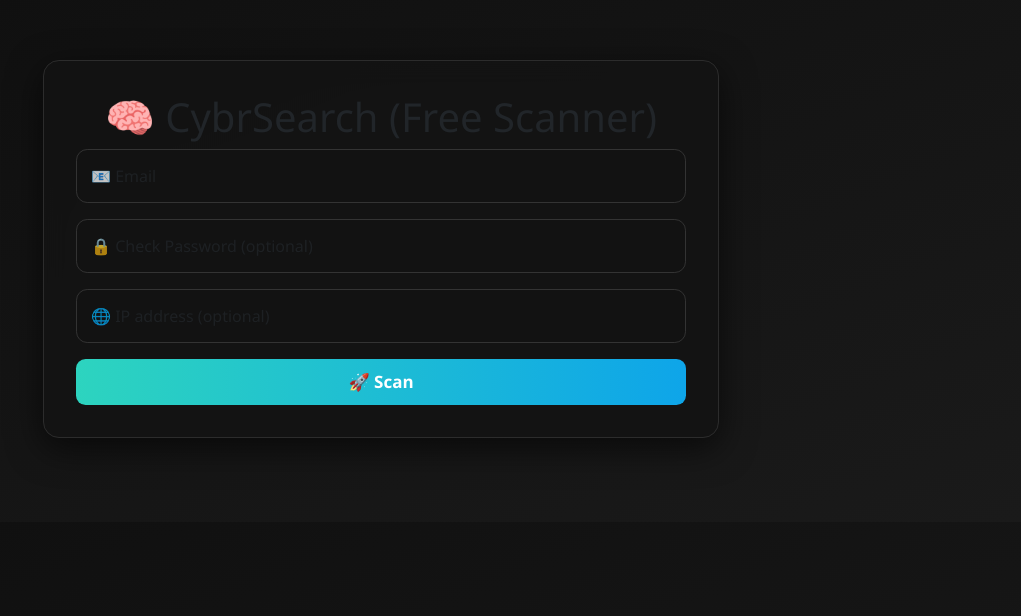
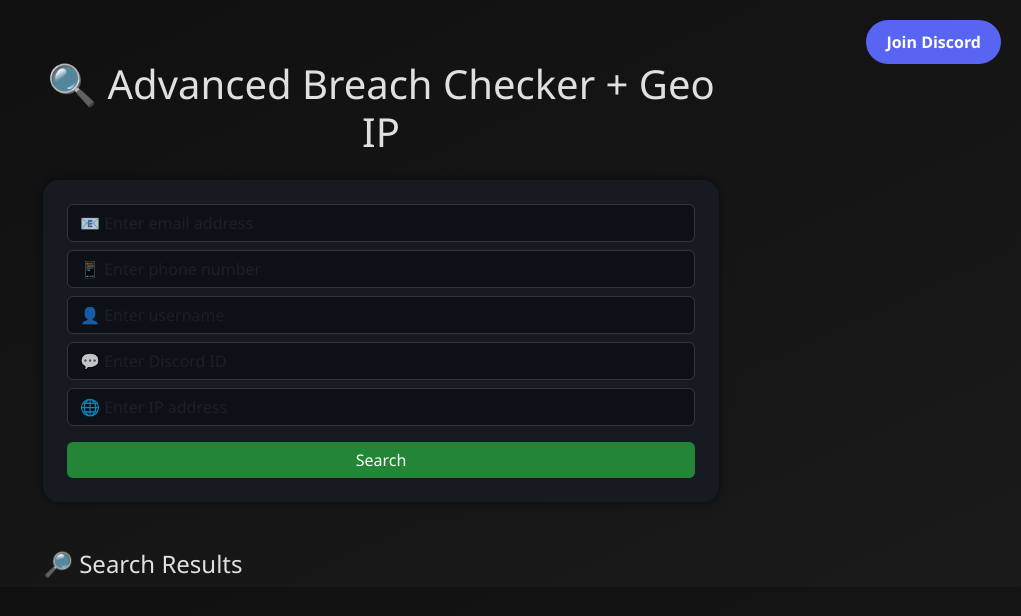
Before and after one commit to 2xricooo/CybrSearch, a plain HTML site: page index.html in a window 1280 px wide. Shown: the whole page, without its empty margins (259-1280 px from the left). Drawn offline with nearby package versions, Linux system fonts and the light colour scheme.

Commit message:
Update index.html

```diff
--- a/index.html
+++ b/index.html
@@ -2,158 +2,147 @@
 <html lang="en">
 <head>
   <meta charset="UTF-8" />
-  <meta name="viewport" content="width=device-width, initial-scale=1.0"/>
-  <title>CybrSearch — Free Breach Scanner</title>
-  <link href="https://cdn.jsdelivr.net/npm/bootstrap@5.3.0/dist/css/bootstrap.min.css" rel="stylesheet"/>
+  <meta name="viewport" content="width=device-width, initial-scale=1.0" />
+  <title>CybrSearch - Breach + Geo IP Checker</title>
+  <link href="https://cdn.jsdelivr.net/npm/bootstrap@5.3.0/dist/css/bootstrap.min.css" rel="stylesheet" />
   <style>
     body {
-      margin: 0; padding: 60px 0;
       background: linear-gradient(to bottom right,#0f0f0f,#1a1a1a);
-      color: #e0e0e0; font-family: 'Segoe UI', sans-serif;
+      color: #e0e0e0;
+      font-family: 'Segoe UI', Tahoma, Geneva, Verdana, sans-serif;
+      padding-top: 60px;
     }
-    .container { max-width: 700px; }
+    .container {
+      max-width: 700px;
+    }
     .card {
-      background: rgba(20,20,20,0.95); border:1px solid #2c2c2c;
-      backdrop-filter: blur(12px); box-shadow:0 10px 35px rgba(0,0,0,0.6);
-      border-radius:1rem; padding:2rem;
+      background-color: #161b22;
+      border: none;
+      border-radius: 1rem;
+      box-shadow: 0 0 10px rgba(0,0,0,0.5);
     }
     .form-control {
-      background:#121212; color:#fff; border:1px solid #333;
-      border-radius:0.7rem; padding:14px; margin-bottom:1rem;
-      transition: border 0.3s, box-shadow 0.3s;
-    }
-    .form-control:focus {
-      outline:none; border-color:#2dd4bf;
-      box-shadow:0 0 0 2px #2dd4bf55; background:#181818;
+      background-color: #0d1117;
+      color: #c9d1d9;
+      border: 1px solid #30363d;
     }
     .btn-primary {
-      background: linear-gradient(to right,#2dd4bf,#0ea5e9);
-      border:none; font-weight:bold; font-size:17px;
-      border-radius:0.6rem; padding:10px; width:100%;
-      transition: background 0.3s;
-    }
-    .btn-primary:hover {
-      background: linear-gradient(to right,#0ea5e9,#2dd4bf);
+      background-color: #238636;
+      border: none;
     }
     .result-box {
-      background:#181818; border-left:5px solid #444;
-      padding:1rem; border-radius:0.6rem; margin-top:0.8rem;
-      font-family: monospace; white-space: pre-wrap;
+      background-color: #1c2128;
+      border-left: 5px solid #30363d;
+      padding: 1rem;
+      border-radius: 0.5rem;
+      margin-top: 0.5rem;
+      white-space: pre-wrap;
     }
-    .result-box.success {border-color:#22c55e; color:#bbf7d0;}
-    .result-box.warning {border-color:#eab308; color:#fef9c3;}
-    .result-box.error {border-color:#ef4444; color:#fecaca;}
+    .result-box.success { border-left-color: #2ea043; }
+    .result-box.warning { border-left-color: #d29922; }
+    .result-box.error { border-left-color: #f85149; }
+    .discord-btn {
+      position: fixed;
+      top: 20px;
+      right: 20px;
+      background-color: #5865F2;
+      color: white;
+      border: none;
+      border-radius: 30px;
+      padding: 10px 20px;
+      font-weight: bold;
+      text-decoration: none;
+    }
   </style>
 </head>
 <body>
+  <a class="discord-btn" href="https://discord.gg/Swatter" target="_blank">Join Discord</a>
+  <div class="container text-center">
+    <h1 class="mb-4">🔍 Advanced Breach Checker + Geo IP</h1>
+    <form onsubmit="searchData(); return false;" class="card p-4">
+      <input id="email" type="email" placeholder="📧 Enter email address" class="form-control mb-2" required>
+      <input id="phone" type="text" placeholder="📱 Enter phone number" class="form-control mb-2">
+      <input id="username" type="text" placeholder="👤 Enter username" class="form-control mb-2">
+      <input id="discord" type="text" placeholder="💬 Enter Discord ID" class="form-control mb-2">
+      <input id="ip" type="text" placeholder="🌐 Enter IP address" class="form-control mb-3">
+      <button type="submit" class="btn btn-primary w-100">Search</button>
+    </form>
 
-<div class="container text-center">
-  <div class="card">
-    <h1>🧠 CybrSearch (Free Scanner)</h1>
-    <form onsubmit="return searchData();">
-      <input id="email" type="email" class="form-control" placeholder="📧 Email">
-      <input id="password" type="password" class="form-control" placeholder="🔒 Check Password (optional)">
-      <input id="ip" type="text" class="form-control" placeholder="🌐 IP address (optional)">
-      <button type="submit" class="btn btn-primary">🚀 Scan</button>
-    </form>
+    <div class="mt-5 text-start">
+      <h4>🔎 Search Results</h4>
+      <div id="results"></div>
     </div>
-  <div id="results" class="mt-4 text-start"></div>
   </div>
 
-<script type="module">
-  function updateResult(msg, type = 'success') {
-    const box = document.createElement('div');
-    box.className = `result-box ${type}`;
+  <script>
+    function updateResult(type, msg, style) {
+      const box = document.createElement("div");
+      box.className = `result-box ${style}`;
       box.innerText = msg;
-    document.getElementById('results').appendChild(box);
+      document.getElementById("results").appendChild(box);
     }
 
-  async function sha1(str) {
-    const buffer = await crypto.subtle.digest("SHA-1", new TextEncoder().encode(str));
-    return Array.from(new Uint8Array(buffer)).map(b => b.toString(16).padStart(2, '0')).join('').toUpperCase();
-  }
+    async function searchData() {
+      document.getElementById("results").innerHTML = "";
 
-  async function checkPassword(password) {
-    const hash = await sha1(password);
-    const prefix = hash.slice(0, 5);
+      const email = document.getElementById("email").value.trim();
+      const phone = document.getElementById("phone").value.trim();
+      const username = document.getElementById("username").value.trim();
+      const discord = document.getElementById("discord").value.trim();
+      const ip = document.getElementById("ip").value.trim();
+
+      if (!email) updateResult("e", "⚠️ No email entered.", "warning");
+      else updateResult("e", `✅ Email checked (demo): ${email}`, "success");
+
+      if (!phone) updateResult("p", "ℹ️ Phone check skipped.", "warning");
+      else updateResult("p", `✅ Phone checked (demo): ${phone}`, "success");
+
+      if (!username) updateResult("u", "ℹ️ Username check skipped.", "warning");
+      else updateResult("u", `✅ Username checked (demo): ${username}`, "success");
+
+      if (!discord) updateResult("d", "ℹ️ Discord check skipped.", "warning");
+      else updateResult("d", `✅ Discord ID checked (demo): ${discord}`, "success");
+
+      let visitorIP = "Unknown";
       try {
-      const res = await fetch(`https://api.pwnedpasswords.com/range/${prefix}`);
-      const text = await res.text();
-      const lines = text.split('\n');
-      const match = lines.find(line => line.split(':')[0] === hash.slice(5));
-      if (match) {
-        const count = match.split(':')[1];
-        updateResult(`⚠️ Password has appeared in ${count} breaches.`, 'warning');
-      } else {
-        updateResult('✅ Password NOT found in known breaches.', 'success');
-      }
-    } catch (e) {
-      updateResult(`❌ Error checking password: ${e.message}`, 'error');
-    }
-  }
+        const ipRes = await fetch("https://api.ipify.org?format=json");
+        const ipData = await ipRes.json();
+        visitorIP = ipData.ip || "Unknown";
+      } catch {}
 
-  async function checkIP(ip) {
+      if (ip) {
         try {
           const res = await fetch(`https://ipwho.is/${ip}`);
           const data = await res.json();
-      if (!data.success) {
-        updateResult(`⚠️ IP Geo lookup failed: ${data.message || "Unknown error"}`, 'warning');
-        return;
+          if (data.success) {
+            updateResult("ipgeo", `🌐 Detected IP: ${ip}\nHostname: ${data.hostname || 'N/A'}\nCountry: ${data.country}\nCity: ${data.city}\nRegion: ${data.region}\nTimezone: ${data.timezone}\nISP: ${data.connection?.isp || 'N/A'}\nOrg: ${data.connection?.org || 'N/A'}\nAS: ${data.connection?.asn || 'N/A'} ${data.connection?.org || ''}`.trim(), "success");
+          } else {
+            updateResult("ipgeo", `⚠️ Geo lookup failed: ${data.message}`, "warning");
           }
-
-      updateResult(`🌐 IP Info:
-- IP: ${data.ip}
-- Country: ${data.country}
-- Region: ${data.region}
-- City: ${data.city}
-- ISP: ${data.connection?.isp || 'N/A'}
-- Org: ${data.connection?.org || 'N/A'}
-- ASN: ${data.connection?.asn || 'N/A'}`, 'success');
-    } catch (e) {
-      updateResult(`❌ Error fetching IP info: ${e.message}`, 'error');
+        } catch {
+          updateResult("ipgeo", `❌ Error fetching Geo data.`, "error");
         }
 
         try {
-      const res = await fetch(`https://rdap.arin.net/registry/ip/${ip}`);
-      const rdap = await res.json();
+          const rdapRes = await fetch(`https://rdap.arin.net/registry/ip/${ip}`);
+          const rdap = await rdapRes.json();
 
-      const org = rdap.entities?.[0]?.vcardArray?.[1]?.find(v => v[0] === 'fn')?.[3] || 'N/A';
-      const name = rdap.name || 'N/A';
-      const range = `${rdap.startAddress || 'N/A'} - ${rdap.endAddress || 'N/A'}`;
+          const handle = rdap.handle || 'N/A';
+          const network = rdap.name || 'N/A';
+          const startAddress = rdap.startAddress || 'N/A';
+          const endAddress = rdap.endAddress || 'N/A';
+          const orgName = rdap.entities?.[0]?.vcardArray?.[1]?.find(x => x[0] === 'fn')?.[3] || 'N/A';
+          const addressParts = rdap.entities?.[0]?.vcardArray?.[1]?.find(x => x[0] === 'adr')?.[3] || [];
+          const address = addressParts?.filter(Boolean).join(', ') || 'N/A';
 
-      updateResult(`📄 RDAP Info:
-- Name: ${name}
-- Org: ${org}
-- Range: ${range}
-- More: https://search.arin.net/rdap/?query=${ip}`, 'success');
-    } catch (e) {
-      updateResult(`❌ Error fetching RDAP info: ${e.message}`, 'error');
+          updateResult("arin", `🌐 ARIN IP Lookup\nHandle: ${handle}\nNet Name: ${network}\nStart Address: ${startAddress}\nEnd Address: ${endAddress}\nOrg Name: ${orgName}\nOrg Address: ${address}\nMore ARIN Info: https://search.arin.net/rdap/?query=${ip}`, "success");
+        } catch {
+          updateResult("arin", `❌ Error fetching ARIN RDAP info.`, "error");
+        }
+      } else {
+        updateResult("ip", "ℹ️ IP geo-location check skipped.", "warning");
       }
     }
-
-  async function searchData() {
-    document.getElementById('results').innerHTML = '';
-
-    const email = document.getElementById('email').value.trim();
-    const password = document.getElementById('password').value;
-    const ip = document.getElementById('ip').value.trim();
-
-    if (!email && !password && !ip) {
-      alert('❗ Enter at least one field to search.');
-      return false;
-    }
-
-    if (email) {
-      updateResult(`ℹ️ Email breach check is simulated. Actual API requires a key.
-Use https://haveibeenpwned.com/ to check manually.`, 'warning');
-    }
-
-    if (password) await checkPassword(password);
-    if (ip) await checkIP(ip);
-
-    return false;
-  }
   </script>
-
 </body>
 </html>
```
Lines whose indentation alone changed are shown as unchanged.
